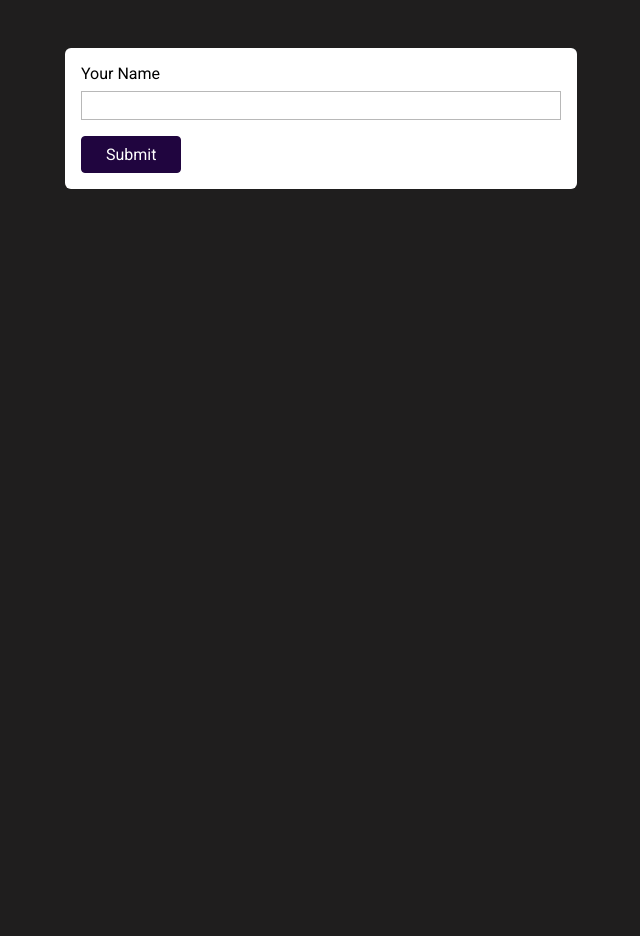
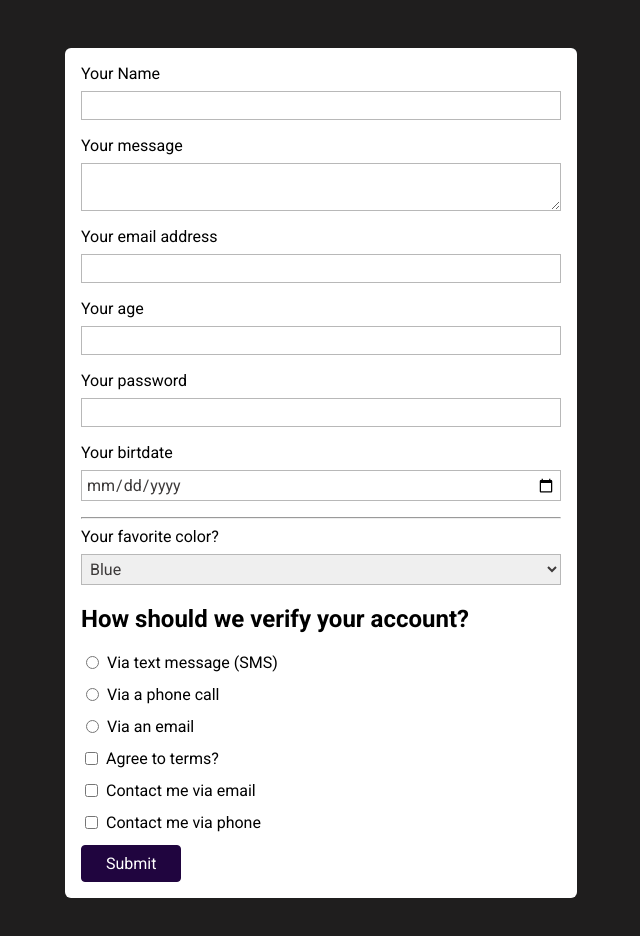
Before and after one commit to yganalyst/fullstack_web_dev, a plain HTML site: page index.html in a window 1280 px wide. Shown: the whole page, without its empty margins (319-959 px from the left). Before the commit the page ends 800 px from the top, so only its background shows below. Drawn offline with Linux system fonts and the light colour scheme.

Commit message:
various input menu

```diff
--- a/index.html
+++ b/index.html
@@ -16,6 +16,67 @@
     <form action="/" method="GET">
       <label for="username">Your Name</label>
       <input type="text" name="user-name" id="username" />
+
+      <label for="usermessage">Your message</label>
+      <textarea name="uesr-message" id="usermessage"></textarea>
+
+      <label for="useremail">Your email address</label>
+      <input type="email" name="user-email" id="useremail" />
+      <label for="userage">Your age</label>
+      <input type="number" step="1" name="user-age" id="userage" />
+      <label for="userpassword">Your password</label>
+      <input type="password" name="user-password" id="userpassword" />
+      <label for="userbirthdate">Your birtdate</label>
+      <input type="date" step="1" name="user-birtdate" id="userbirthdate" />
+      <hr />
+      <label for="favorite-color">Your favorite color?</label>
+      <select name="favorite-color" id="favorite-color">
+        <option>Blue</option>
+        <option>Black</option>
+        <option>Red</option>
+      </select>
+
+      <h2>How should we verify your account?</h2>
+      <div class="form-control-inline">
+        <input
+          type="radio"
+          name="verify"
+          id="verify-text-message"
+          value="text-message"
+        />
+        <label for="verify-text-message">Via text message (SMS)</label>
+      </div>
+      <div class="form-control-inline">
+        <input type="radio" name="verify" id="verify-phone" value="phone" />
+        <label for="verify-phone">Via a phone call</label>
+      </div>
+      <div class="form-control-inline">
+        <input type="radio" name="verify" id="verify-email" value="email" />
+        <label for="verify-email">Via an email</label>
+      </div>
+      <div class="form-control-inline">
+        <input type="checkbox" name="terms" id="agree-terms" />
+        <label for="agree-terms">Agree to terms?</label>
+      </div>
+      <div class="form-control-inline">
+        <input
+          type="checkbox"
+          name="contact"
+          id="contact-email"
+          value="email"
+        />
+        <label for="contact-email">Contact me via email</label>
+      </div>
+      <div class="form-control-inline">
+        <input
+          type="checkbox"
+          name="contact"
+          id="contact-phone"
+          value="phone"
+        />
+        <label for="contact-phone">Contact me via phone</label>
+      </div>
+
       <button>Submit</button>
     </form>
   </body>
--- a/styles.css
+++ b/styles.css
@@ -16,7 +16,9 @@
   margin-bottom: 0.5rem;
 }
 
-input {
+input,
+textarea,
+select {
   width: 100%;
   display: block;
   margin-bottom: 1rem;
@@ -27,7 +29,8 @@
   color: rgb(61, 58, 58);
 }
 
-input:focus {
+input:focus,
+textarea:focus {
   background-color: rgb(219, 190, 253);
   color: rgb(32, 5, 63);
   border-color: rgb(32, 5, 63);
@@ -48,3 +51,12 @@
   background-color: rgb(52, 14, 95);
   border-color: rgb(52, 14, 95);
 }
+
+.form-control-inline {
+  display: flex;
+}
+
+.form-control-inline input {
+  width: auto;
+  margin-right: 0.5rem;
+}
```
